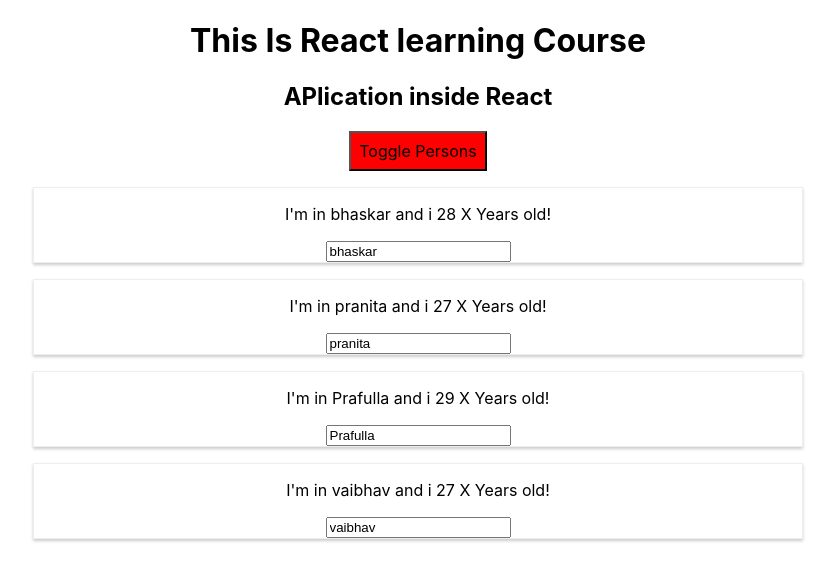
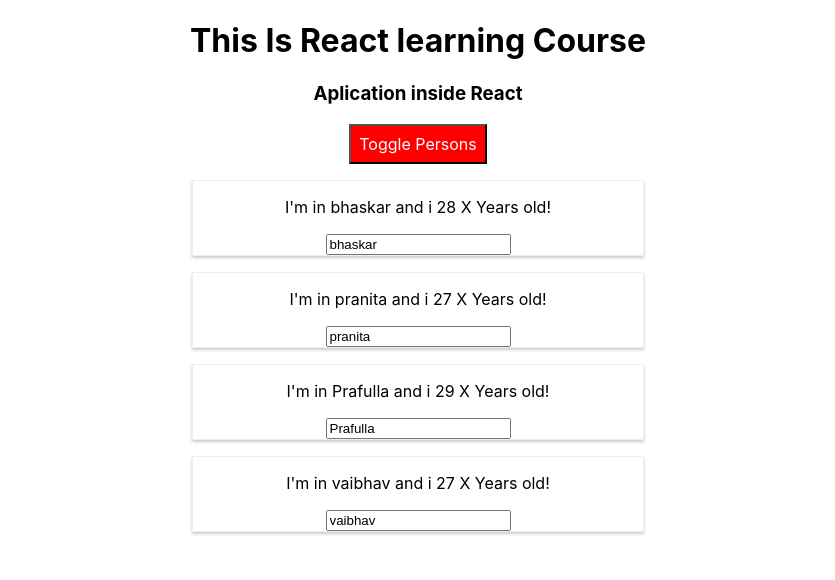
Before and after one commit to BhaskarShelar/React-complete-Guide, a React (Create React App) app: page / in a window 1280 px wide. Both pictures are taken after a click on the button "Toggle Persons". Shown: the top 580 px of the page, without its empty margins (222-1057 px from the left). Built offline with nearby package versions, Linux system fonts and the light colour scheme.

Commit message:
using radium package

```diff
--- a/package.json
+++ b/package.json
@@ -3,6 +3,7 @@
   "version": "0.1.0",
   "private": true,
   "dependencies": {
+    "radium": "^0.26.0",
     "react": "^16.12.0",
     "react-dom": "^16.12.0",
     "react-scripts": "3.2.0"
--- a/src/App.css
+++ b/src/App.css
@@ -1,3 +1,10 @@
 .App {
   text-align: center;
 }
+
+.red{
+  color:red;
+}
+.bold{
+  font-weight: bold;
+}
--- a/src/App.js
+++ b/src/App.js
@@ -1,5 +1,6 @@
 import React, { Component } from 'react';
 import './App.css';
+import Radium,{StyleRoot} from 'radium';
 import Person from './Person/Person';
 
 
@@ -56,10 +57,15 @@ class App extends Component {
 
   render() {
     const style = {
-      backgroundColor: 'Red  ',
+      backgroundColor: 'green',
+      color:'white',
       font: 'inherit',
       broder: '1px solid blue',
-      padding: '8px'
+      padding: '8px',
+      ':hover':{
+        backgroundColor:'Lightgreen',
+        color:'black'
+      }
     }
 
     let persons = null;
@@ -76,19 +82,35 @@ class App extends Component {
 
         </div>
       );
+      style.backgroundColor='red';
+      style[':hover']={
+        backgroundColor:'salmon',
+        color:'black'
+      }
     }
+    const classes=[];
+      if(this.state.persons.length<=3)
+      {
+        classes.push('red'); //classes=red
+      }
+      if(this.state.persons.length<=2)
+      {
+        classes.push('bold'); //classe=bold
+      }
 
     return (
+      <StyleRoot>
       <div className="App">
         <h1> This Is React learning Course</ h1>
-        <h2>APlication inside React</h2>
+        <h3 className={classes.join(' ')}>Aplication inside React</h3>
         <button style={style} onClick={this.togglePersonHandler}>Toggle Persons</button>
 
         {persons}
 
       </div>
+      </StyleRoot>
     );
   }
 }
 
-export default App;
+export default Radium(App);
--- a/src/Person/Person.js
+++ b/src/Person/Person.js
@@ -1,9 +1,15 @@
 import React from 'react';
 import './Person.css';
+import Radium from 'radium';
 
 const person = (props) => {
+    const style={
+        '@media (min-width:500px)':{
+            width:'450px'
+        }
+    }
     return (
-        <div className="Person">
+        <div className="Person" style={style}>
             <p onClick={props.click}> I'm in {props.name} and i {props.age} X Years old!</p>
             <p>{props.children}</p>
             <input type="text" onChange={props.changed} value={props.name} />
@@ -11,4 +17,4 @@ const person = (props) => {
     )
 };
 
-export default person;
+export default Radium(person);
```
Also changed, not shown: src/Person/Person.css (+7 -0 lines), 1 other file (tests, documents, lock files or other folders).
